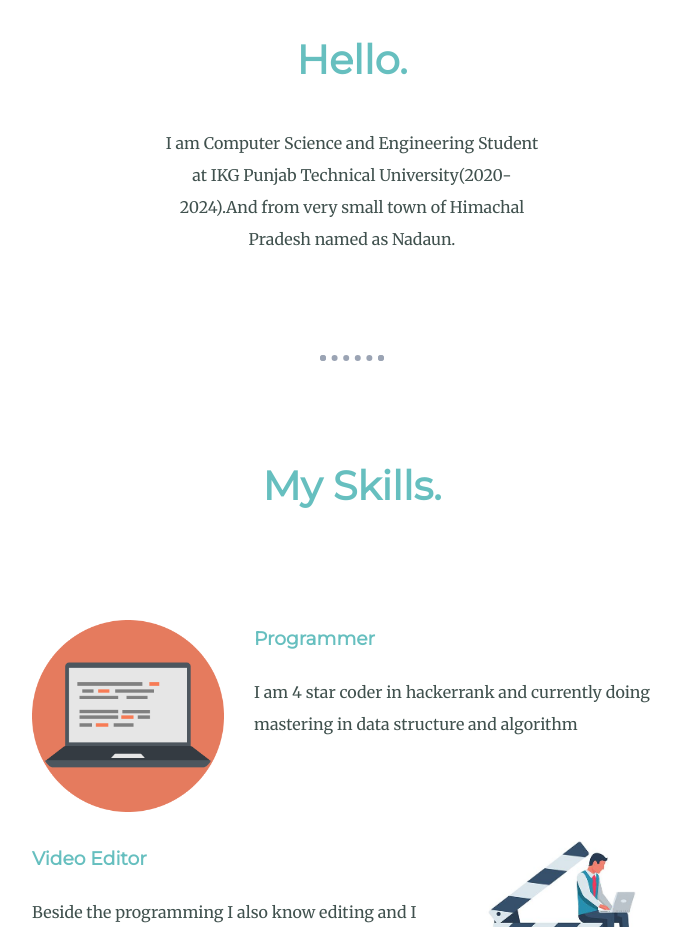
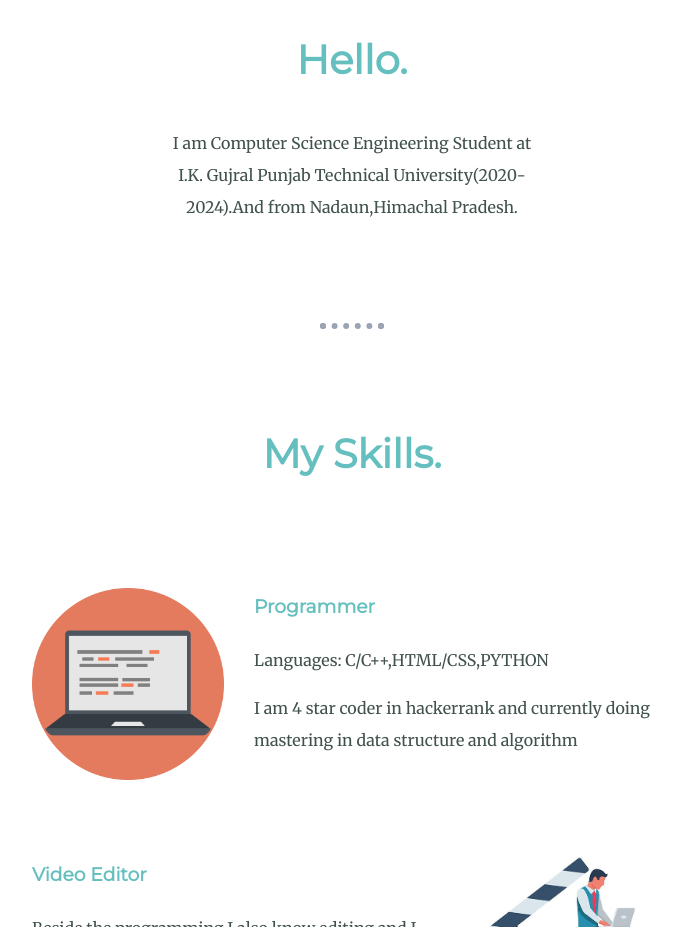
Before and after one commit to asteekgoswami/asteekgoswami.github.io, a plain HTML site: page index.html in a window 1280 px wide. Shown: the part 1090-2017 px from the top of the page, without its empty margins (288-969 px from the left). Drawn offline with Linux system fonts and the light colour scheme.

Commit message:
Update index.html

```diff
--- a/index.html
+++ b/index.html
@@ -27,7 +27,7 @@
     <div class="profile">
       <img  class="asteekpic"src="images/asteek.png" alt=""  >
       <h2>Hello.</h2>
-      <p class="intro">I am Computer Science and Engineering Student at IKG Punjab Technical University(2020-2024).And from very small town of Himachal Pradesh named as Nadaun. </p>
+      <p class="intro">I am Computer Science Engineering Student at I.K. Gujral Punjab Technical University(2020-2024).And from Nadaun,Himachal Pradesh. </p>
     </div>
     <hr>
     <div class="skills">
@@ -35,6 +35,7 @@
       <div class="skill-row">
         <img class="codeimg" src="images/cm.png" alt="" >
         <h3>Programmer</h3>
+        <p>Languages: C/C++,HTML/CSS,PYTHON</p>
         <p>I am 4 star coder in hackerrank and currently doing mastering in data structure and algorithm</p>
       </div>
       <div class="skill-row">
```
